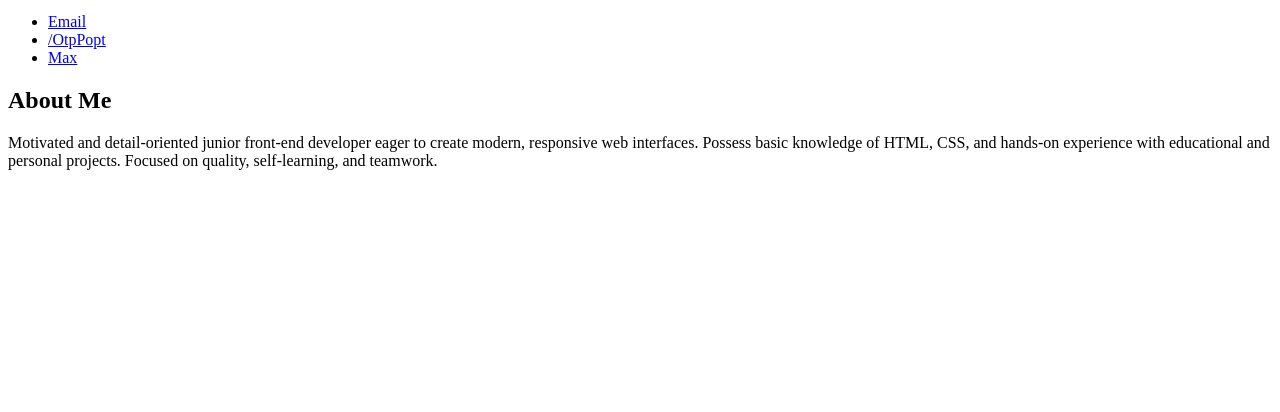
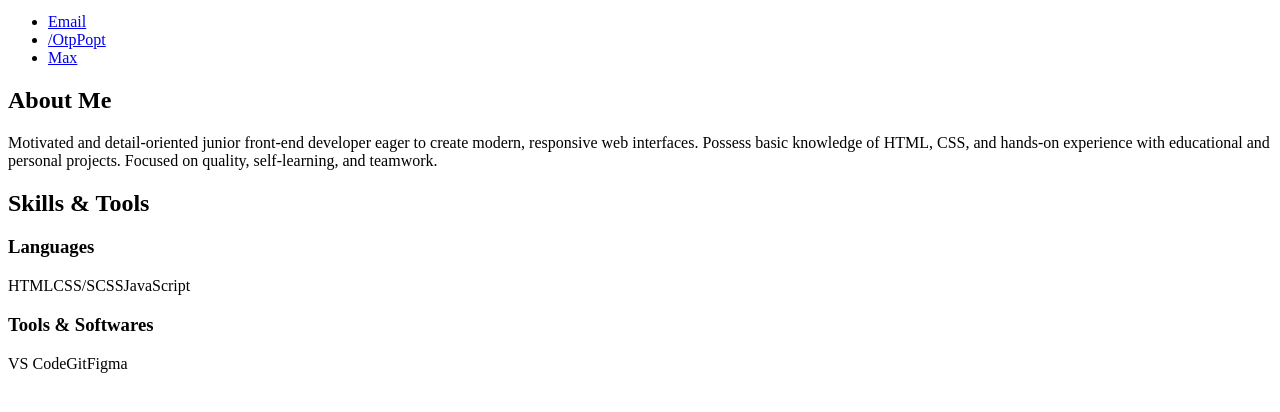
Before and after one commit to OtpPopt/rsschool-cv, a plain HTML site: page index.html in a window 1280 px wide. Shown: the part 148-560 px from the top of the page. Drawn offline with Linux system fonts and the light colour scheme.

Commit message:
feat: add skills section

```diff
--- a/index.html
+++ b/index.html
@@ -28,15 +28,24 @@
             <div>
                 <h2>About Me</h2>
             </div>
-            <div>Motivated and detail-oriented junior front-end developer eager to create modern, responsive web interfaces.
+            <div>Motivated and detail-oriented junior front-end developer eager to create modern, responsive web
+                interfaces.
                 Possess
                 basic knowledge of HTML, CSS, and hands-on experience with educational and personal projects. Focused on
                 quality,
                 self-learning, and teamwork.</div>
         </section>
         <section class="skills">
-            <div></div>
-            <div></div>
+            <div>
+                <h2>Skills & Tools</h2>
+            </div>
+            <div class="tags">
+                <div><h3>Languages</h3></div>
+                <div><span class="tag">HTML</span><span class="tag">CSS/SCSS</span><span class="tag">JavaScript</span>
+                </div>
+                <div><h3>Tools & Softwares</h3></div>
+                <div><span class="tag">VS Code</span><span class="tag">Git</span><span class="tag">Figma</span></div>
+            </div>
         </section>
         <section class="code_exaples">
             <div></div>
```
